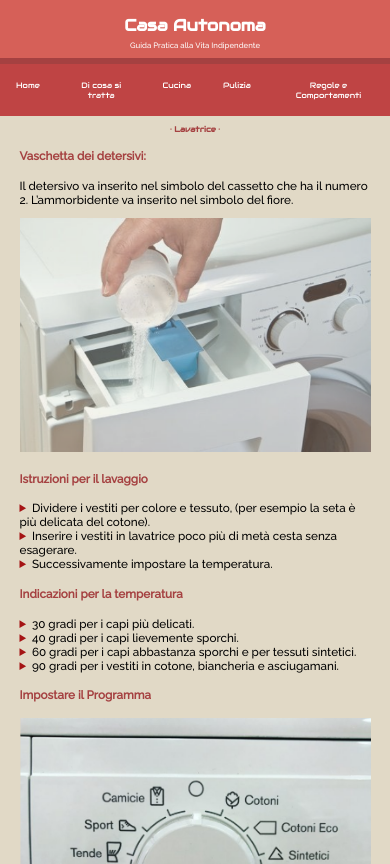
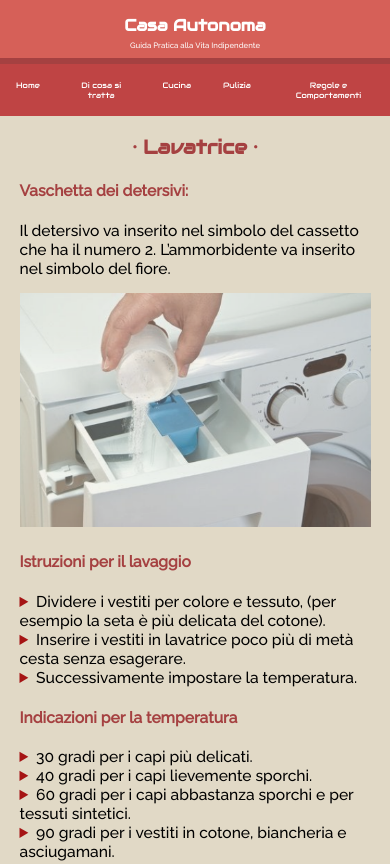
Before and after one commit to Davide114/EsameCasa, a plain HTML site: page lavatrice.html in a window 390 px wide. Shown: the top 864 px of the page. Drawn offline with Linux system fonts and the light colour scheme.

Commit message:
aggiornamenti ottimali per quanto riguarda le dimensioni

```diff
--- a/CSS/stile.css
+++ b/CSS/stile.css
@@ -268,25 +268,25 @@ footer a {
 
   h2 {
     font-family: 'Audiowide', cursive;
-    font-size: 3vw;
+    font-size: 5vw;
     display: flex;
     justify-content: center;
   }
 
   h3 {
     font-family: 'Audiowide', cursive;
-    font-size: 2vw;
+    font-size: 5vw;
     display: flex;
     justify-content: center;
   }
 
   h4 {
-    font-size: 3vw;
+    font-size: 4vw;
   }
 
   body main h4 a {
     font-family: 'Raleway', sans-serif;
-    font-size: 2vw;
+    font-size: 4vw;
     color: #000000;
   }
 
@@ -323,12 +323,12 @@ footer a {
 
   p {
     font-family: 'Raleway', sans-serif;
-    font-size: 3vw;
+    font-size: 4vw;
     display: flex;
   }
 
   li {
-    font-size: 3vw;
+    font-size: 4vw;
   }
 
   .flusso {
```
